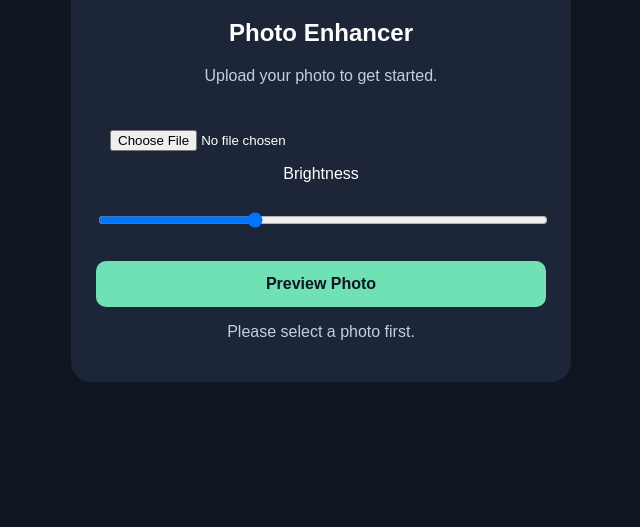
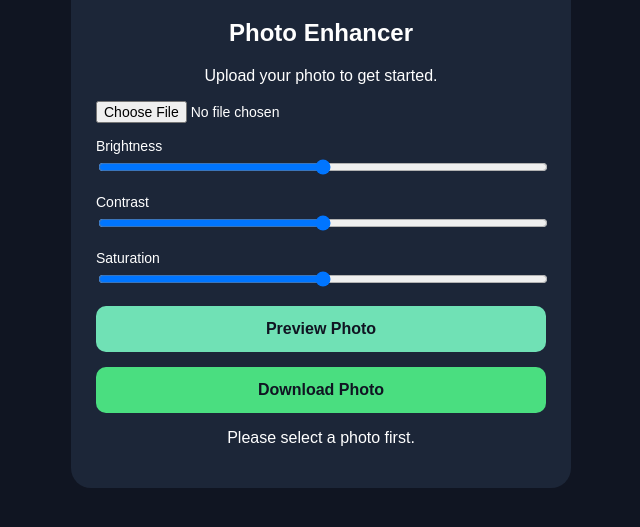
Before and after one commit to mohammadgufran56058-cell/Lumina_enhance_ai, a plain HTML site: page index.html in a window 1280 px wide. Both pictures are taken after a click on the button "Preview Photo". Shown: the part 157-684 px from the top of the page, without its empty margins (319-959 px from the left). Drawn offline with Linux system fonts and the light colour scheme.

Commit message:
Update index.html

```diff
--- a/index.html
+++ b/index.html
@@ -1,4 +1,3 @@
-
 <!DOCTYPE html>
 <html lang="en">
 <head>
@@ -22,20 +21,30 @@
             border-radius: 20px;
         }
         h1 { color: #70e1b5; }
-    p { color: #c5cede; }
-    input, button {
+        p { color: #c5code; }
+        input[type="file"], label {
             width: 100%;
             box-sizing: border-box;
             margin-top: 15px;
-      padding: 14px;
-      border-radius: 10px;
+            display: block;
+            text-align: left;
+            font-size: 14px;
+        }
+        input[type="range"] {
+            width: 100%;
+            margin-top: 5px;
         }
         button {
+            width: 100%;
             border: 0;
             background: #70e1b5;
             color: #101522;
             font-weight: bold;
             font-size: 16px;
+            padding: 14px;
+            border-radius: 10px;
+            margin-top: 15px;
+            cursor: pointer;
         }
         img {
             max-width: 100%;
@@ -51,17 +60,31 @@
         <p>Upload your photo to get started.</p>
         <input type="file" id="photo" accept="image/*">
         <img id="preview" hidden alt="Your photo preview">
+
         <label for="brightness">Brightness</label>
-<input type="range" id="brightness" min="50" max="200" value="100">
+        <input type="range" id="brightness" min="0" max="200" value="100">
+
+        <label for="contrast">Contrast</label>
+        <input type="range" id="contrast" min="0" max="200" value="100">
+
+        <label for="saturation">Saturation</label>
+        <input type="range" id="saturation" min="0" max="200" value="100">
+
         <button onclick="showPhoto()">Preview Photo</button>
+        <button onclick="downloadImage()" style="background: #4ade80;">Download Photo</button>
         <p id="message"></p>
     </div>
+
     <script>
-    function showPhoto() {
-      const file = document.getElementById('photo').files[0];
+        const fileInput = document.getElementById('photo');
         const preview = document.getElementById('preview');
         const message = document.getElementById('message');
+        const brightnessInput = document.getElementById('brightness');
+        const contrastInput = document.getElementById('contrast');
+        const saturationInput = document.getElementById('saturation');
 
+        function showPhoto() {
+            const file = fileInput.files[0];
             if (!file) {
                 message.textContent = 'Please select a photo first.';
                 return;
@@ -69,14 +92,52 @@
 
             preview.src = URL.createObjectURL(file);
             preview.hidden = false;
+            updateFilters();
+            message.textContent = 'Photo loaded successfully!';
+        }
 
-preview.style.filter = `brightness(${document.getElementById('brightness').value}%)`;
+        function updateFilters() {
+            preview.style.filter = `
+                brightness(${brightnessInput.value}%)
+                contrast(${contrastInput.value}%)
+                saturate(${saturationInput.value}%)
+            `;
+        }
 
-      message.textContent = 'Photo loaded successfully!';
+        brightnessInput.oninput = updateFilters;
+        contrastInput.oninput = updateFilters;
+        saturationInput.oninput = updateFilters;
 
-document.getElementById('brightness').oninput = function() {
-  preview.style.filter = `brightness(${this.value}%)`;
-};
+        function downloadImage() {
+            const file = fileInput.files[0];
+            if (!file) {
+                message.textContent = 'Please upload a photo first to download!';
+                return;
+            }
+
+            const canvas = document.createElement('canvas');
+            const ctx = canvas.getContext('2d');
+            const img = new Image();
+
+            img.src = preview.src;
+            img.onload = function() {
+                canvas.width = img.naturalWidth;
+                canvas.height = img.naturalHeight;
+
+                // Apply filters on canvas
+                ctx.filter = `
+                    brightness(${brightnessInput.value}%)
+                    contrast(${contrastInput.value}%)
+                    saturate(${saturationInput.value}%)
+                `;
+                ctx.drawImage(img, 0, 0, canvas.width, canvas.height);
+
+                // Create download link
+                const link = document.createElement('a');
+                link.download = 'enhanced-photo.jpg';
+                link.href = canvas.toDataURL('image/jpeg');
+                link.click();
+            }
         }
     </script>
 </body>
```
Lines whose indentation alone changed are shown as unchanged.
